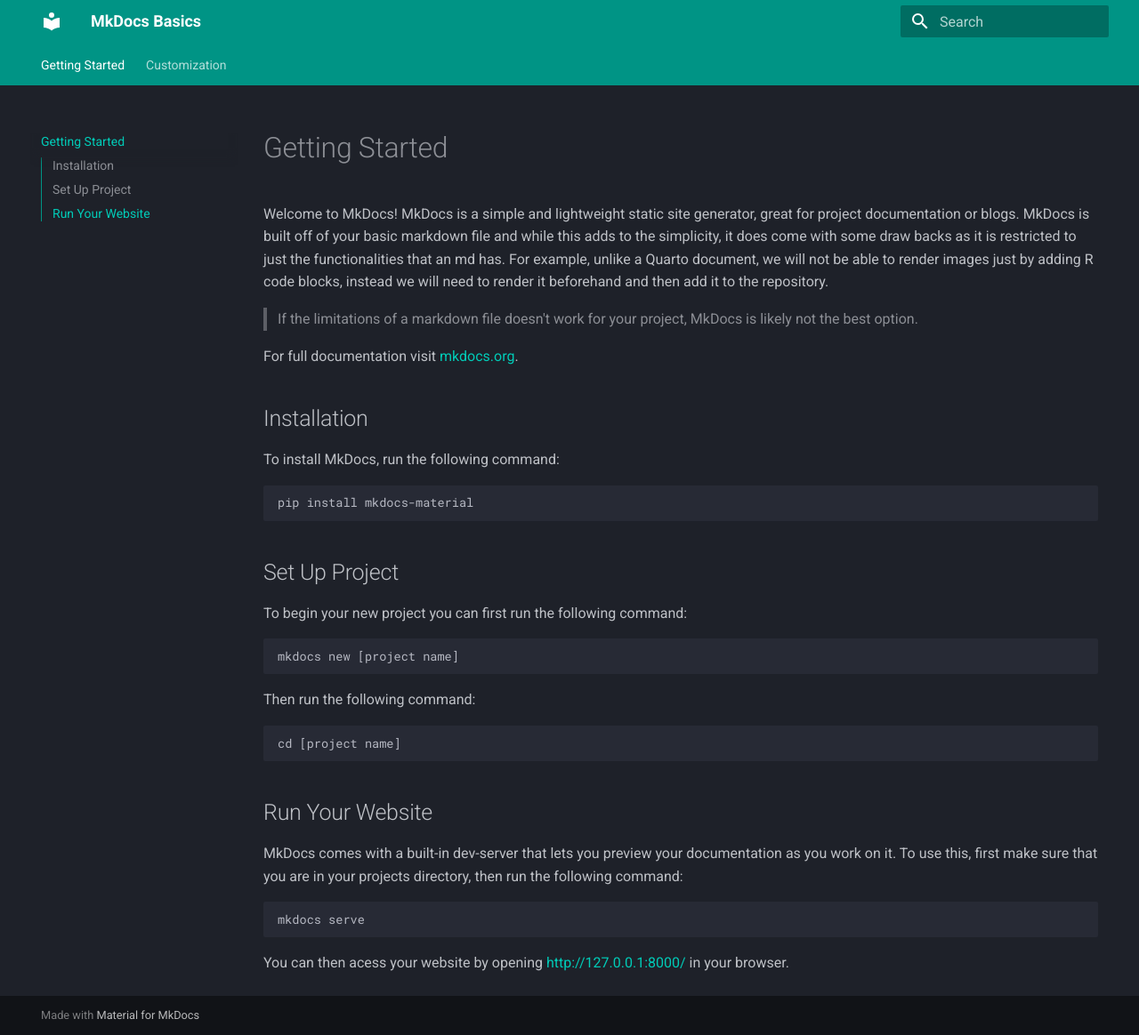
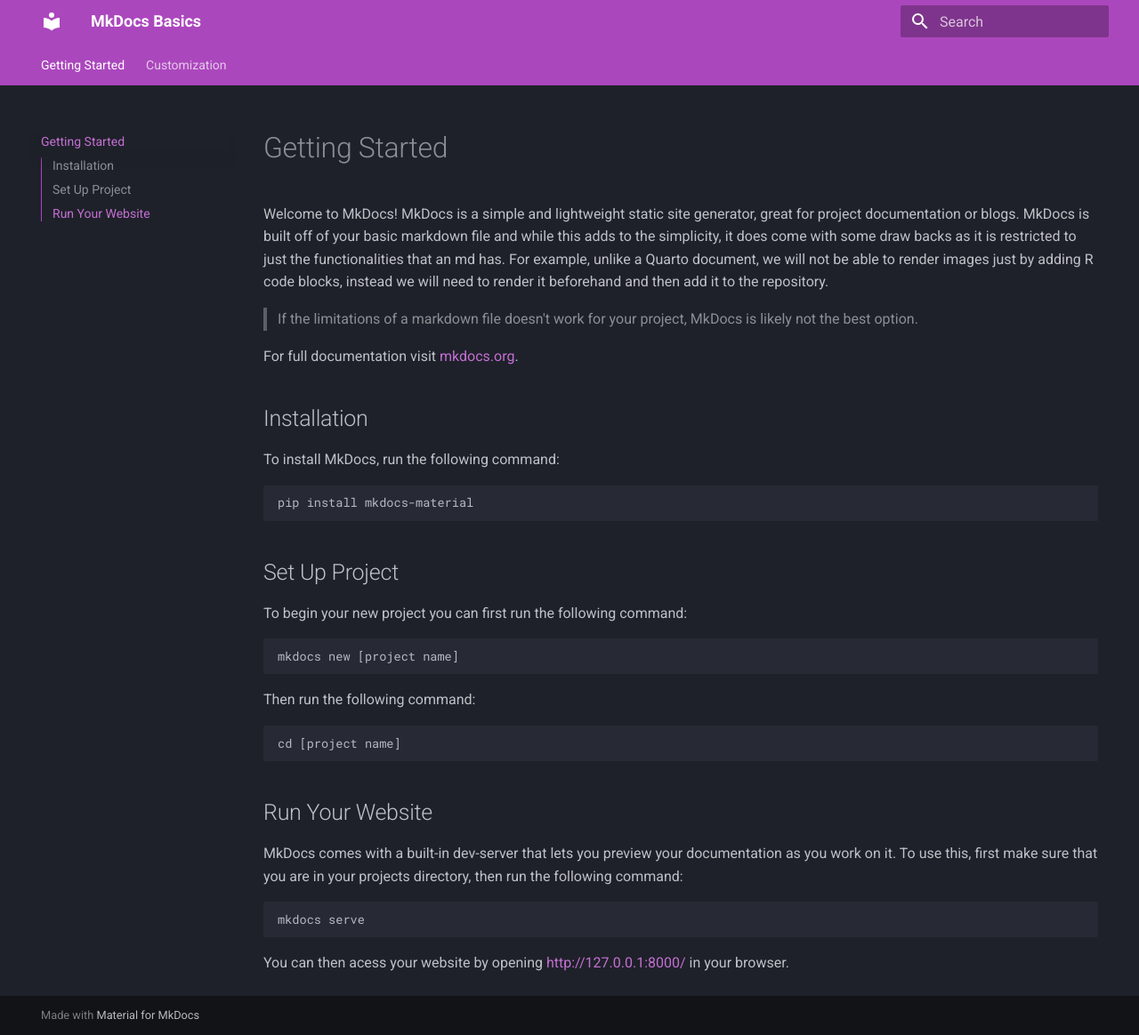
Before and after one commit to ethanchilds/Blog_MKdocs, an MkDocs documentation site: the page built from docs/index.md, in a window 1280 px wide and 1164 px high. Shown: the whole window at 89% size. Built offline with MkDocs 1.6.1 and Material for MkDocs 9.7.7, drawn with Linux system fonts in a browser that asks for light colours.

Commit message:
workflow pages

```diff
--- a/mkdocs.yml
+++ b/mkdocs.yml
@@ -9,5 +9,4 @@
     - toc.integrate
   palette:
     - scheme: slate
-      primary: teal
-      accent: purple
+      primary: purple
```
Also changed, not shown: 1 other file.
